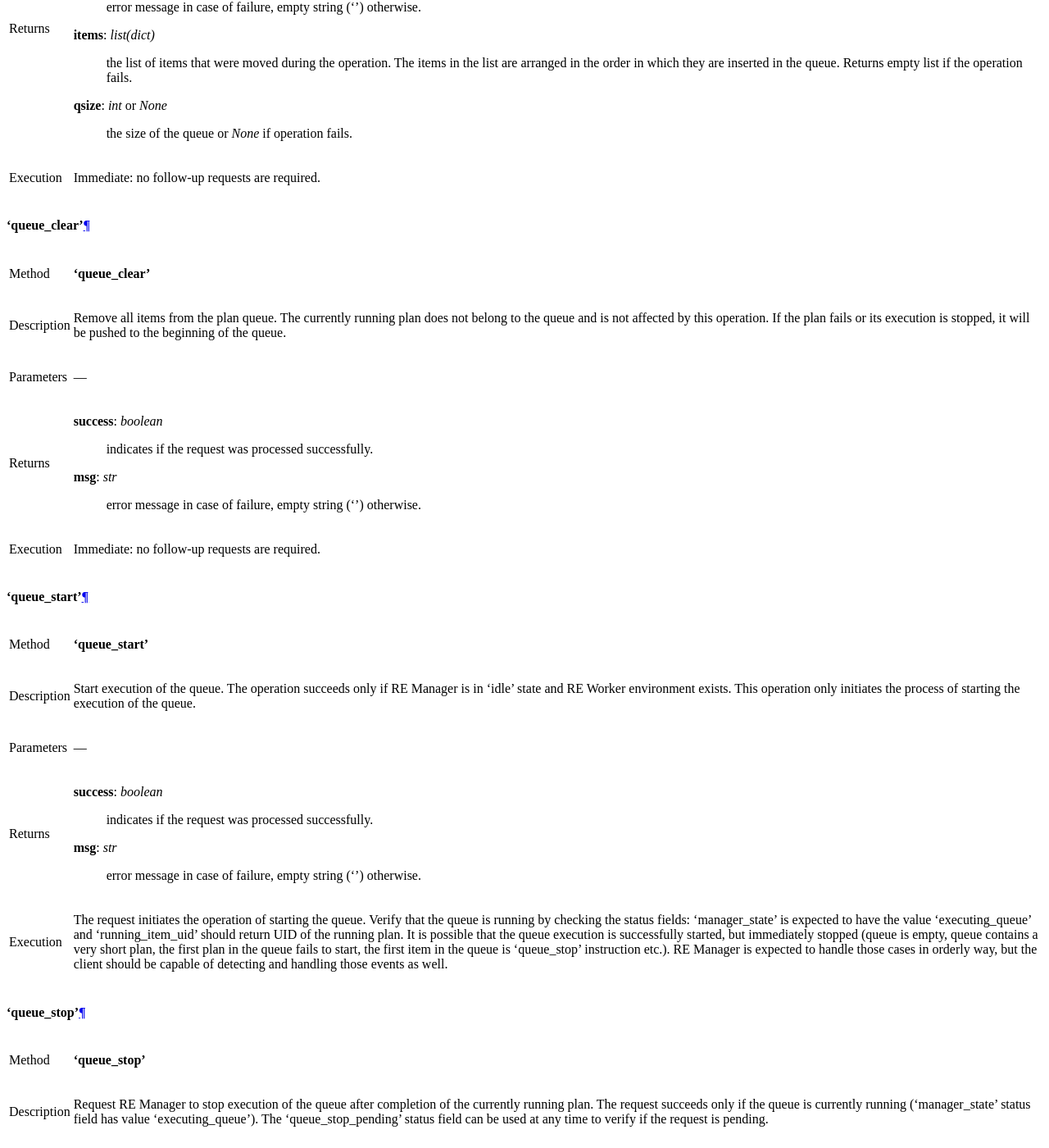
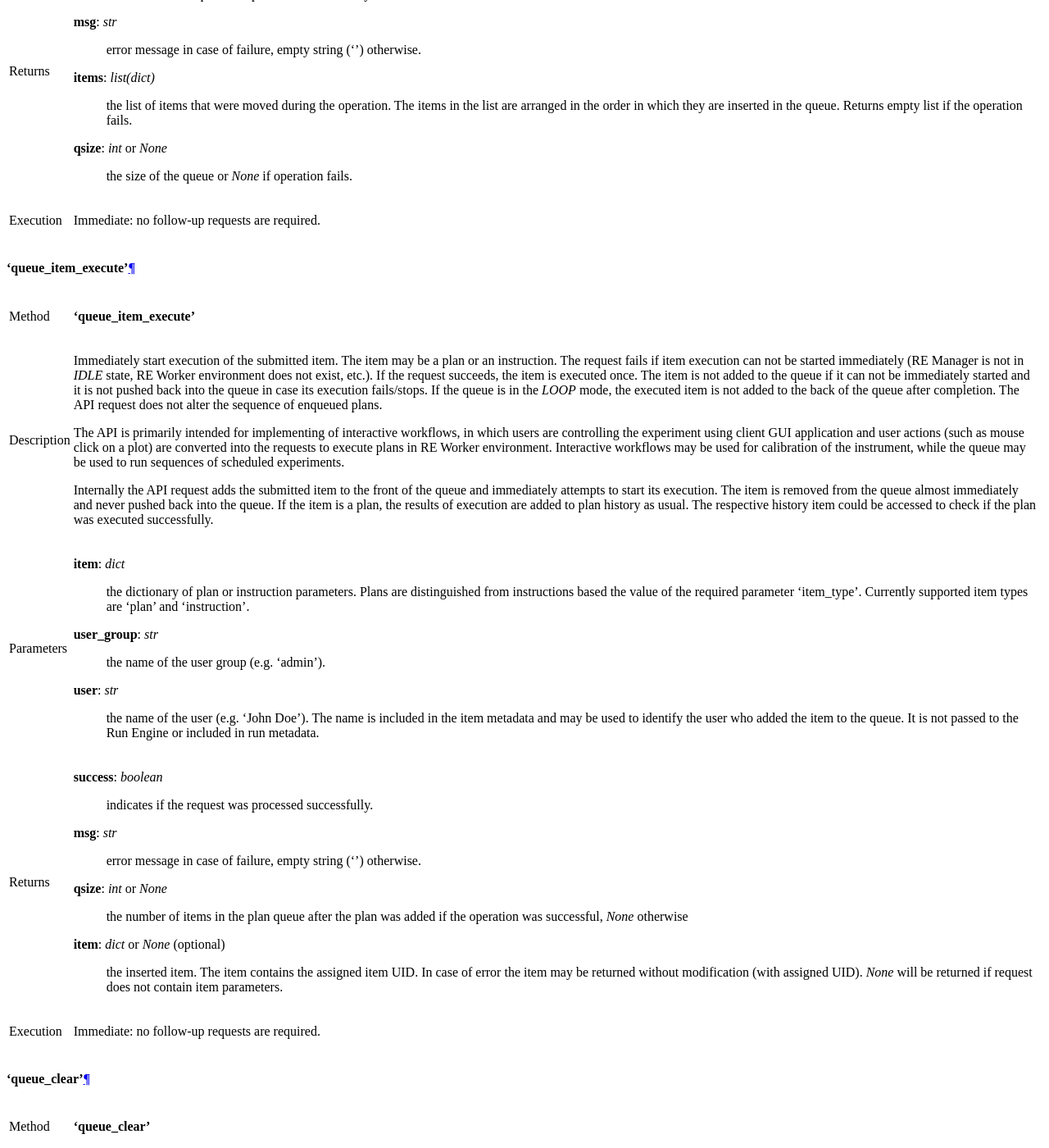
Before and after one commit to bluesky/bluesky-queueserver, a Sphinx documentation site: the page built from docs/source/re_manager_api.rst, in a window 1280 px wide and 1400 px high, scrolled down 17525 px. Shown: the whole window at 82% size. Built offline with Sphinx 7.4.7 and the Read the Docs theme 2.0.0, drawn with Linux system fonts in a browser that asks for light colours; some of the changed text lies outside the part shown.

Commit message:
DOC: documentation for 'queue_item_execute' 0MQ API

```diff
--- a/docs/source/re_manager_api.rst
+++ b/docs/source/re_manager_api.rst
@@ -98,6 +98,7 @@ Operations with the plan queue:
 - :ref:`method_queue_item_remove_batch`
 - :ref:`method_queue_item_move`
 - :ref:`method_queue_item_move_batch`
+- :ref:`method_queue_item_execute`
 - :ref:`method_queue_clear`
 
 Start and stop execution of the plan queue:
@@ -946,6 +947,67 @@ Execution     Immediate: no follow-up requests are required.
 ============  =========================================================================================
 
 
+.. _method_queue_item_execute:
+
+**'queue_item_execute'**
+^^^^^^^^^^^^^^^^^^^^^^^^
+
+============  =========================================================================================
+Method        **'queue_item_execute'**
+------------  -----------------------------------------------------------------------------------------
+Description   Immediately start execution of the submitted item. The item may be a plan or an
+              instruction. The request fails if item execution can not be started immediately
+              (RE Manager is not in *IDLE* state, RE Worker environment does not exist, etc.).
+              If the request succeeds, the item is executed once. The item is not added to
+              the queue if it can not be immediately started and it is not pushed back into
+              the queue in case its execution fails/stops. If the queue is in the *LOOP* mode,
+              the executed item is not added to the back of the queue after completion.
+              The API request does not alter the sequence of enqueued plans.
+
+              The API is primarily intended for implementing of interactive workflows, in which
+              users are controlling the experiment using client GUI application and user actions
+              (such as mouse click on a plot) are converted into the requests to execute plans
+              in RE Worker environment. Interactive workflows may be used for calibration of
+              the instrument, while the queue may be used to run sequences of scheduled experiments.
+
+              Internally the API request adds the submitted item to the front of the queue
+              and immediately attempts to start its execution. The item is removed from the queue
+              almost immediately and never pushed back into the queue. If the item is a plan,
+              the results of execution are added to plan history as usual. The respective history
+              item could be accessed to check if the plan was executed successfully.
+------------  -----------------------------------------------------------------------------------------
+Parameters    **item**: *dict*
+                  the dictionary of plan or instruction parameters. Plans are distinguished from
+                  instructions based the value of the required parameter 'item_type'. Currently
+                  supported item types are 'plan' and 'instruction'.
+
+              **user_group**: *str*
+                  the name of the user group (e.g. 'admin').
+
+              **user**: *str*
+                  the name of the user (e.g. 'John Doe'). The name is included in the item metadata
+                  and may be used to identify the user who added the item to the queue. It is not
+                  passed to the Run Engine or included in run metadata.
+------------  -----------------------------------------------------------------------------------------
+Returns       **success**: *boolean*
+                  indicates if the request was processed successfully.
+
+              **msg**: *str*
+                  error message in case of failure, empty string ('') otherwise.
+
+              **qsize**: *int* or *None*
+                  the number of items in the plan queue after the plan was added if
+                  the operation was successful, *None* otherwise
+
+              **item**: *dict* or *None* (optional)
+                  the inserted item. The item contains the assigned item UID. In case of error
+                  the item may be returned without modification (with assigned UID). *None* will be
+                  returned if request does not contain item parameters.
+------------  -----------------------------------------------------------------------------------------
+Execution     Immediate: no follow-up requests are required.
+============  =========================================================================================
+
+
 .. _method_queue_clear:
 
 **'queue_clear'**
```
